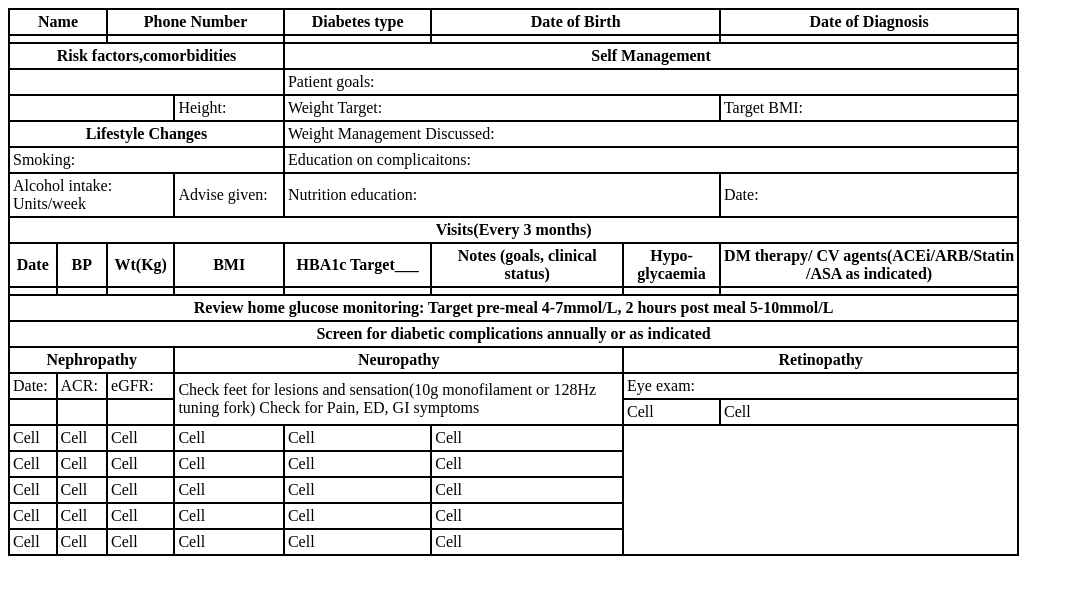
After one commit to jookllo/diabetic_clinic, a PHP site: page /diabetic_clinic/tables1.php in a window 1280 px wide. The commit adds this page. Shown: the top 595 px of the page, without its empty margins (0-1074 px from the left). Run offline with PHP 8.4, Linux system fonts and the light colour scheme.

Commit message:
tables 1 ndio table unatumia

```diff
--- /dev/null
+++ b/tables1.php
@@ -0,0 +1,171 @@
+
+<!-- saved from url=(0043)http://localhost/diabetic_clinic/tables.php -->
+<html><head><meta http-equiv="Content-Type" content="text/html; charset=UTF-8"><style>
+table.GeneratedTable {
+  width: 80%;
+  background-color: #ffffff;
+  border-collapse: collapse;
+  border-width: 2px;
+  border-color: #000000;
+  border-style: solid;
+  color: #000000;
+}
+
+table.GeneratedTable td, table.GeneratedTable th {
+  border-width: 2px;
+  border-color: #000000;
+  border-style: solid;
+  padding: 3px;
+}
+
+table.GeneratedTable thead {
+  background-color: #ffffff;
+}
+</style>
+
+<!-- HTML Code: Place this code in the document's body (between the 'body' tags) where the table should appear -->
+</head><body><table class="GeneratedTable">
+  <thead>
+    <tr>
+      <th colspan="2">Name</th>
+      <th colspan="2">Phone Number</th>
+      <th>Diabetes type</th>
+      <th colspan="2">Date of Birth</th>
+      <th>Date of Diagnosis</th>
+    </tr>
+  </thead>
+  <tbody>
+    <tr>
+      <td colspan="2"></td>
+      <td colspan="2"></td>
+      <td></td>
+      <td colspan="2"></td>
+      <td></td>
+    </tr>
+    <tr>
+      <th colspan="4">Risk factors,comorbidities</th>
+      <th colspan="4">Self Management</th>
+    </tr>
+    <tr>
+      <td colspan="4" rowspan="2"></td>
+      <td colspan="4" rowspan="2">Patient goals:</td>
+    </tr>
+
+    <tr></tr>
+    <tr>
+      <td colspan="3"></td>
+      <td>Height:</td>
+      <td colspan="3">Weight Target:</td>
+      <td>Target BMI:</td>
+    </tr>
+    <tr>
+      <th colspan="4">Lifestyle Changes</th>
+      <td colspan="4">Weight Management Discussed:</td>
+    </tr>
+    <tr>
+      <td colspan="4">Smoking:</td>
+      <td colspan="4">Education on complicaitons:</td>
+    </tr>
+    <tr>
+      <td colspan="3">Alcohol intake: Units/week</td>
+      <td>Advise given:</td>
+      <td colspan="3">Nutrition education:</td>
+      <td>Date:</td>
+    </tr>
+    <tr>
+      <th colspan="8">Visits(Every 3 months)</th>
+
+    </tr>
+    <tr>
+      <th>Date</th>
+      <th>BP</th>
+      <th>Wt(Kg)</th>
+      <th>BMI</th>
+      <th>HBA1c Target___</th>
+      <th>Notes (goals, clinical status)</th>
+      <th>Hypo-glycaemia</th>
+      <th>DM therapy/ CV agents(ACEi/ARB/Statin /ASA as indicated)</th>
+    </tr>
+    <tr>
+      <td></td>
+      <td></td>
+      <td></td>
+      <td></td>
+      <td></td>
+      <td></td>
+      <td></td>
+      <td></td>
+    </tr>
+    <tr>
+      <th colspan="8">Review home glucose monitoring: Target pre-meal 4-7mmol/L, 2 hours post meal 5-10mmol/L</th>
+    </tr>
+    <tr>
+      <th colspan="8">Screen for diabetic complications annually or as indicated</th>
+    </tr>
+    <tr>
+      <th colspan="3">Nephropathy</th>
+      <th colspan="3">Neuropathy</th>
+      <th colspan="2">Retinopathy</th>
+    </tr>
+    <tr>
+      <td>Date:</td>
+      <td>ACR:</td>
+      <td>eGFR:</td>
+      <td colspan="3" rowspan="2">Check feet for lesions and sensation(10g monofilament or
+              128Hz tuning fork)
+                Check for Pain, ED, GI symptoms</td>
+      <td colspan="2">Eye exam:</td>
+    </tr>
+    <tr>
+      <td></td>
+      <td></td>
+      <td></td>
+      <td>Cell</td>
+      <td>Cell</td>
+
+    </tr>
+    <tr>
+      <td>Cell</td>
+      <td>Cell</td>
+      <td>Cell</td>
+      <td>Cell</td>
+      <td>Cell</td>
+      <td>Cell</td>
+    </tr>
+    <tr>
+      <td>Cell</td>
+      <td>Cell</td>
+      <td>Cell</td>
+      <td>Cell</td>
+      <td>Cell</td>
+      <td>Cell</td>
+    </tr>
+    <tr>
+      <td>Cell</td>
+      <td>Cell</td>
+      <td>Cell</td>
+      <td>Cell</td>
+      <td>Cell</td>
+      <td>Cell</td>
+    </tr>
+    <tr>
+      <td>Cell</td>
+      <td>Cell</td>
+      <td>Cell</td>
+      <td>Cell</td>
+      <td>Cell</td>
+      <td>Cell</td>
+    </tr>
+    <tr>
+      <td>Cell</td>
+      <td>Cell</td>
+      <td>Cell</td>
+      <td>Cell</td>
+      <td>Cell</td>
+      <td>Cell</td>
+    </tr>
+  </tbody>
+</table>
+<!-- Codes by Quackit.com -->
+
+</body></html>
```
Also changed, not shown: tables.php (+190 -189 lines).
